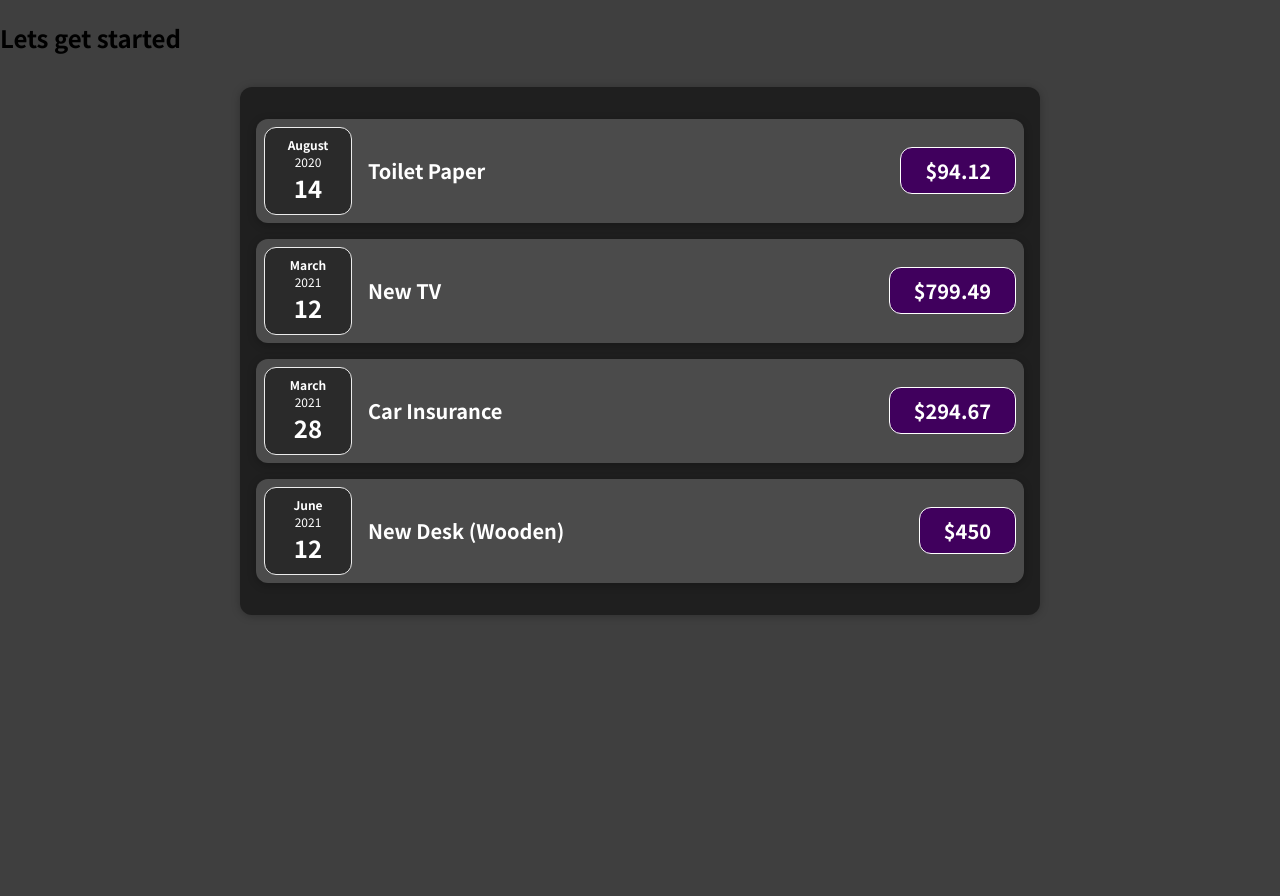
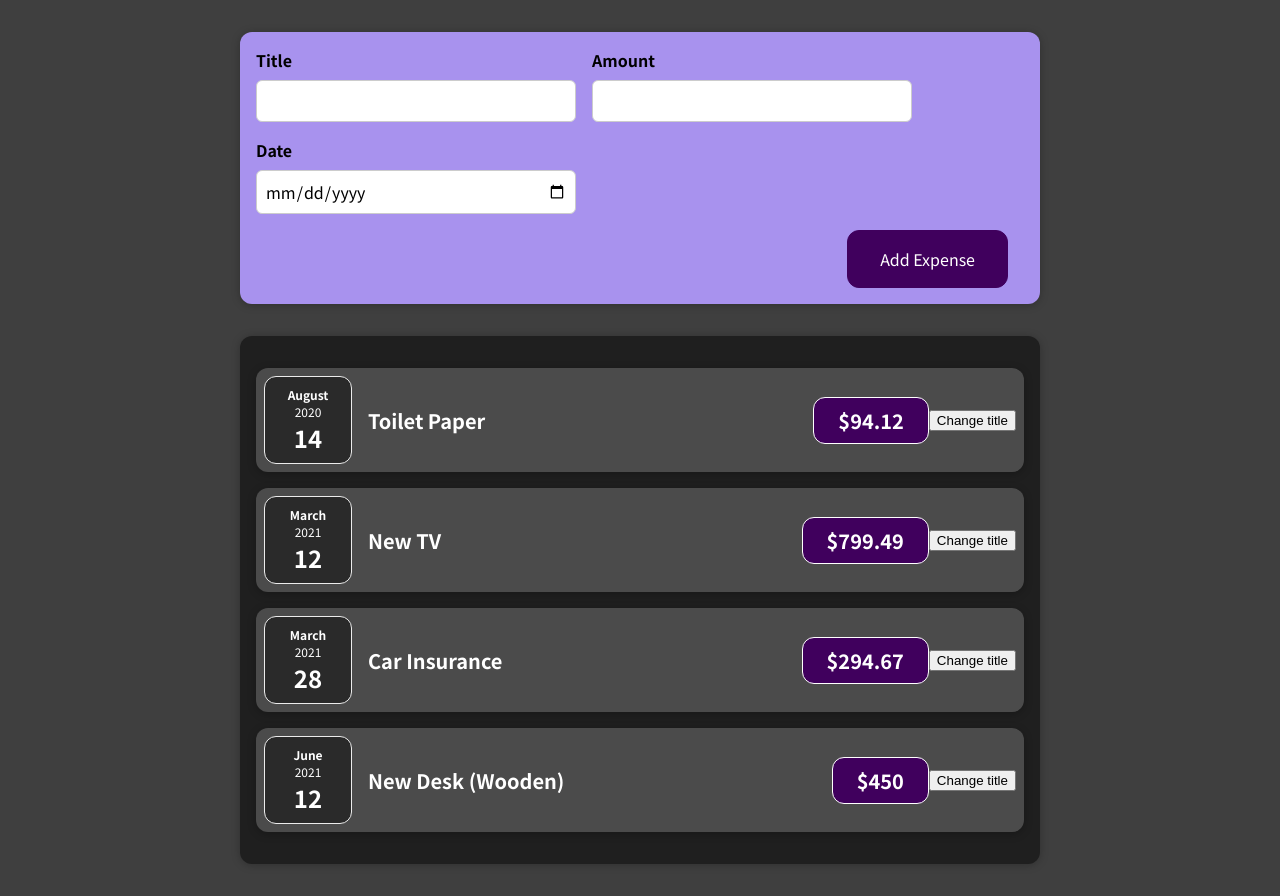
Before and after one commit to karpovvicz/react-rundown, a React (Create React App) app: page / in a window 1280 px wide. Before the commit the page ends 800 px from the top, so only its background shows below. Built offline with nearby package versions, Linux system fonts and the light colour scheme.

Commit message:
add user input form

```diff
--- a/src/App.js
+++ b/src/App.js
@@ -1,6 +1,6 @@
 
 import Expenses from "./components/Expenses";
-
+import NewExpense from "./components/NewExpense/NewExpense";
 
 function App() {
   const expenses = [
@@ -28,7 +28,7 @@
   return (
 
 <div>
-  <h2>Lets get started</h2>
+ <NewExpense />
   <Expenses items={expenses} />
 </div>
 
--- a/src/components/ExpenseItem.js
+++ b/src/components/ExpenseItem.js
@@ -1,17 +1,31 @@
-import React from 'react';
+import React, {useState} from 'react';
 
 import ExpenseDate from './ExpenseDate';
 import Card from '../UI/Card';
 import './ExpenseItem.css';
 
 const ExpenseItem = (props) => {
+
+   const [title, setTitle] = useState(props.title);
+   console.log('ExpenseItem evaluated by React')
+
+
+
+    function clickHandler() {
+
+        setTitle('Updated');
+        console.log(title);
+    }
+
     return (
         <Card className='expense-item'>
             <ExpenseDate date={props.date} />
             <div className='expense-item__description'>
-                <h2>{props.title}</h2>
+                <h2>{title}</h2>
                 <div className='expense-item__price'>${props.amount}</div>
             </div>
+            <button onClick={clickHandler}>Change title
+            </button>
         </Card>
     );
 }
--- /dev/null
+++ b/src/components/NewExpense/ExpenseForm.css
@@ -0,0 +1,26 @@
+.new-expense__controls {
+    display: flex;
+    flex-wrap: wrap;
+    gap: 1rem;
+    margin-bottom: 1rem;
+    text-align: left;
+}
+
+.new-expense__control label {
+    font-weight: bold;
+    margin-bottom: 0.5rem;
+    display: block;
+}
+
+.new-expense__control input {
+    font: inherit;
+    padding: 0.5rem;
+    border-radius: 6px;
+    border: 1px solid #ccc;
+    width: 20rem;
+    max-width: 100%;
+}
+
+.new-expense__actions {
+    text-align: right;
+}
--- /dev/null
+++ b/src/components/NewExpense/ExpenseForm.js
@@ -0,0 +1,30 @@
+import React, { useState, useEffect } from "react";
+import './ExpenseForm.css'
+
+const ExpenseForm = () => {
+    return (
+        <>
+            <form>
+                <div className="new-expense__controls">
+                    <div className="new-expense__control">
+                        <label>Title</label>
+                        <input type="text"/>
+                    </div>
+                    <div className="new-expense__control">
+                        <label>Amount</label>
+                        <input type="number" min="0.01" step="0.1"/>
+                    </div>
+                    <div className="new-expense__control">
+                        <label>Date</label>
+                        <input type="date" min='2019-01-01' max="2022-12-31"/>
+                    </div>
+                </div>
+                <div className="new-expense__actions">
+                    <button type="submit">Add Expense</button>
+                </div>
+            </form>
+        </>
+    )
+}
+
+export default ExpenseForm;
--- /dev/null
+++ b/src/components/NewExpense/NewExpense.css
@@ -0,0 +1,38 @@
+.new-expense {
+    background-color: #a892ee;
+    padding: 1rem;
+    margin: 2rem auto;
+    width: 50rem;
+    max-width: 95%;
+    border-radius: 12px;
+    text-align: center;
+    box-shadow: 0 1px 8px rgba(0, 0, 0, 0.25);
+}
+
+.new-expense button {
+    font: inherit;
+    cursor: pointer;
+    padding: 1rem 2rem;
+    border: 1px solid #40005d;
+    background-color: #40005d;
+    color: white;
+    border-radius: 12px;
+    margin-right: 1rem;
+}
+
+.new-expense button:hover,
+.new-expense button:active {
+    background-color: #510674;
+    border-color: #510674;
+}
+
+.new-expense button.alternative {
+    color: #220131;
+    border-color: transparent;
+    background-color: transparent;
+}
+
+.new-expense button.alternative:hover,
+.new-expense button.alternative:active {
+    background-color: #ddb3f8;
+}
--- /dev/null
+++ b/src/components/NewExpense/NewExpense.js
@@ -0,0 +1,17 @@
+import React from 'react';
+
+import './NewExpense.css';
+import ExpenseForm from "./ExpenseForm";
+
+const NewExpense = () => {
+    return (
+        <div className="new-expense">
+            <form>
+<ExpenseForm />
+            </form>
+        </div>
+    )
+
+};
+
+export default NewExpense;
```
